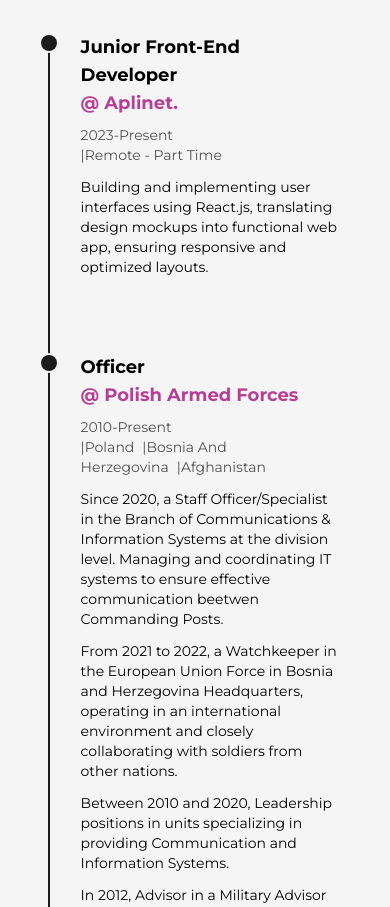
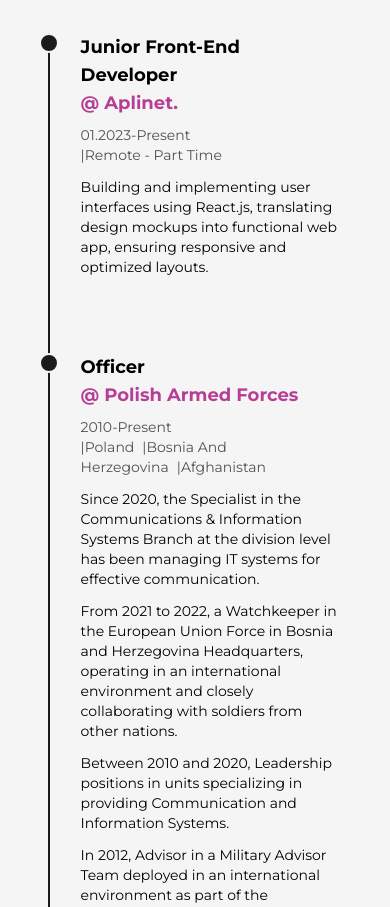
Before and after one commit to MaciejM-S/ms-portfolio-front-end, a React (Create React App) app: page /about in a window 390 px wide. Shown: the part 2140-3047 px from the top of the page. Built offline with nearby package versions, Linux system fonts and the light colour scheme; no server answers.

Commit message:
update experience section predefined (tailwind) classes - responsivnes

```diff
--- a/src/components/Experience.tsx
+++ b/src/components/Experience.tsx
@@ -71,7 +71,7 @@
               companyLink="https://aplinet.pl/"
               company="@ Aplinet."
               address={["|Remote - part time"]}
-              time="2023-present"
+              time="01.2023-present"
               work={[
                 `Building and implementing user interfaces using React.js, translating design mockups into functional web app, ensuring responsive and optimized layouts.`,
               ]}
@@ -83,7 +83,7 @@
               address={["|Poland", "|Bosnia and Herzegovina", "|Afghanistan"]}
               time="2010-present"
               work={[
-                "Since 2020, a Staff Officer/Specialist in the Branch of Communications & Information Systems at the division level. Managing and coordinating IT systems to ensure effective communication beetwen Commanding Posts.",
+                "Since 2020, the Specialist in the Communications & Information Systems Branch at the division level has been managing IT systems for effective communication.",
 
                 "From 2021 to 2022, a Watchkeeper in the European Union Force in Bosnia and Herzegovina Headquarters, operating in an international environment and closely collaborating with soldiers from other nations.",
 
```
